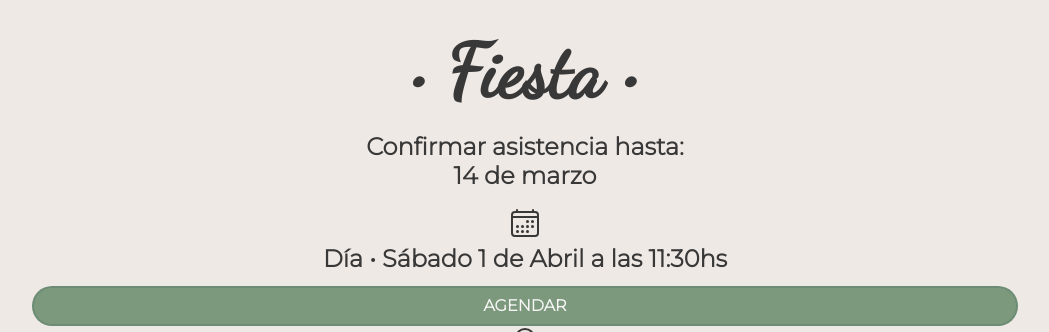
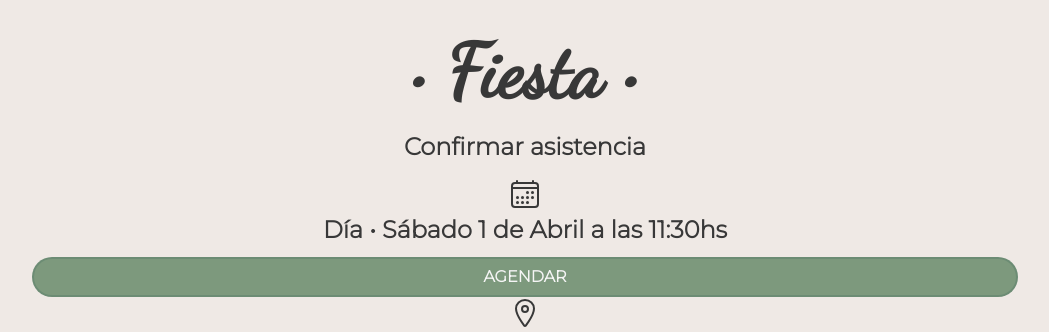
Before and after one commit to ZuritaGustavo/Boda-Caro-y-Lucas, a plain HTML site: page index.html in a window 1280 px wide. Shown: the part 1720-2052 px from the top of the page, without its empty margins (115-1164 px from the left). Drawn offline with nearby package versions, Linux system fonts and the light colour scheme.

Commit message:
nueva fecha

```diff
--- a/index.html
+++ b/index.html
@@ -99,7 +99,7 @@
         <div class="fiesta-item container-fluid text-center">
             <div class="titulo">
                 <h2>• Fiesta •</h2>
-                <h4>Confirmar asistencia hasta: <br>14 de marzo</h4>
+                <h4>Confirmar asistencia</h4>
             </div>
             <div class="row">
                 <span><ion-icon name="calendar-outline" size="large"></ion-icon>
```
